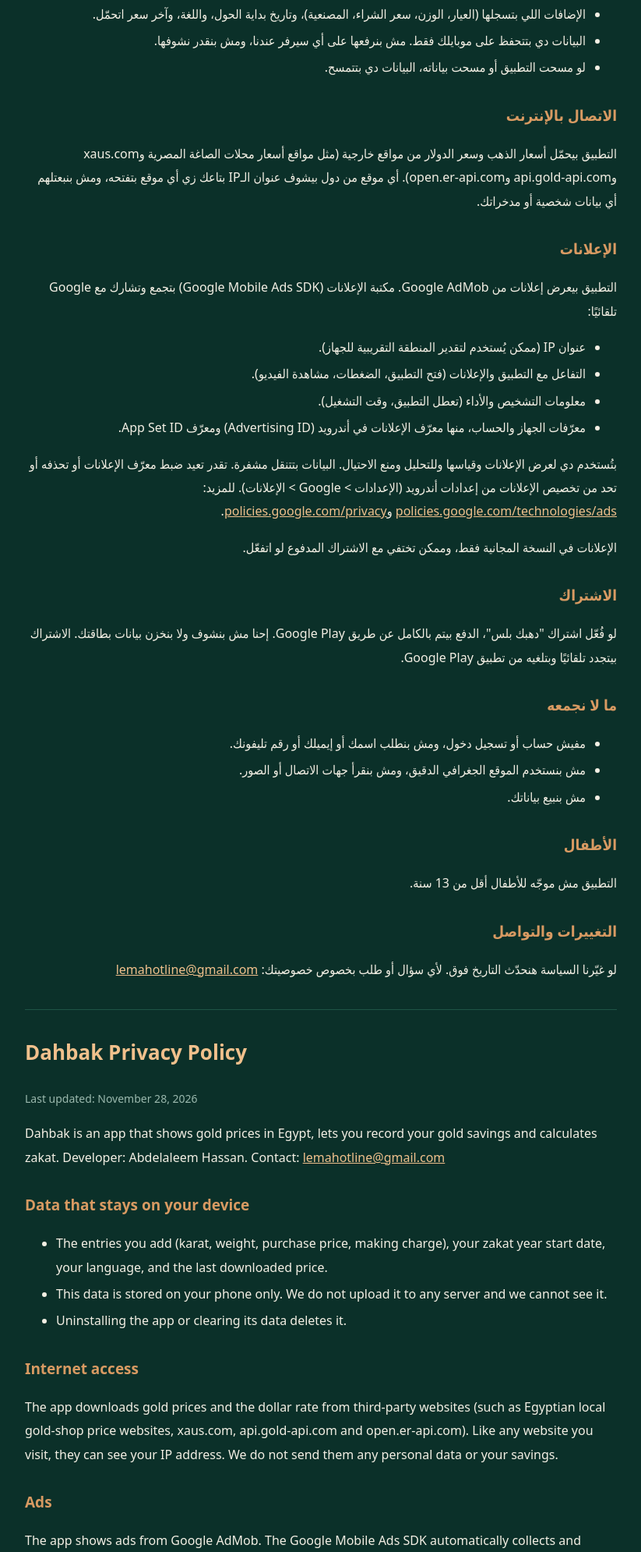
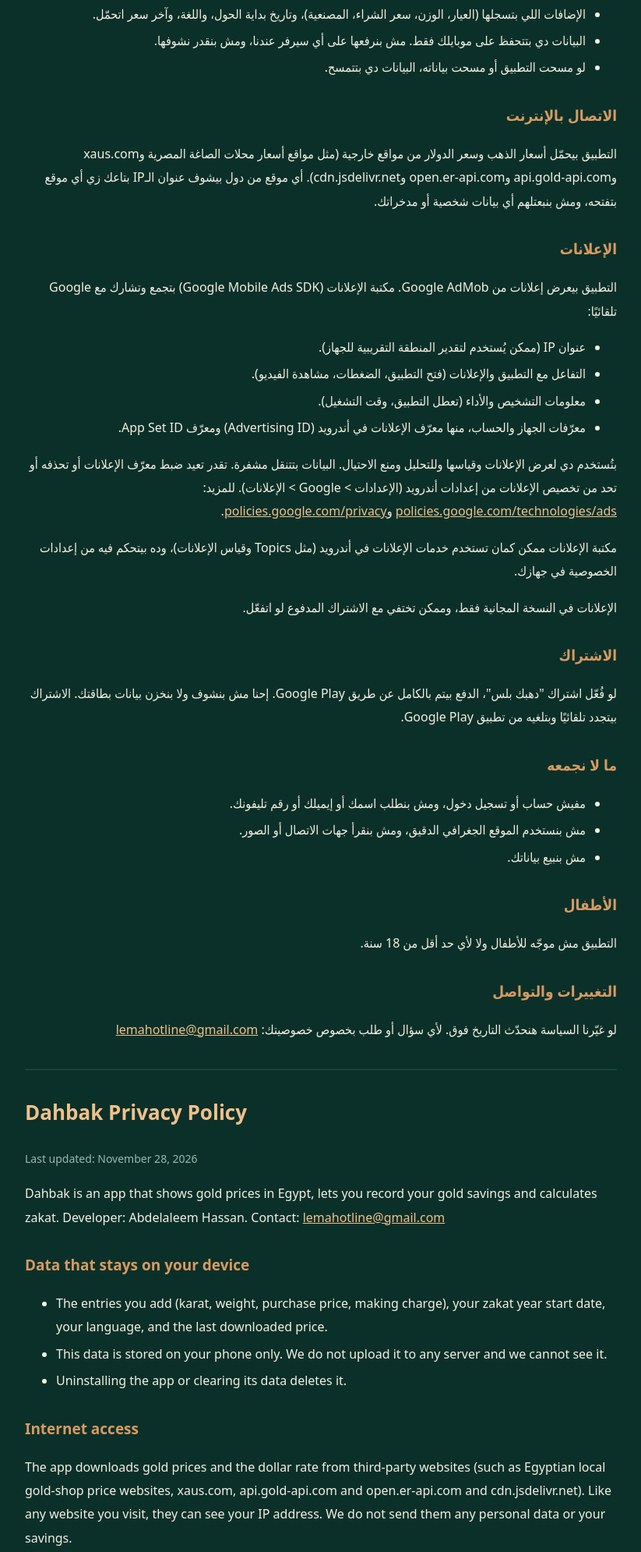
Before and after one commit to lemahotline-ctrl/gold-demo, a plain HTML site: page privacy/index.html in a window 1280 px wide. Shown: the part 289-2279 px from the top of the page at 78% size, without its empty margins (228-1051 px from the left). Drawn offline with Linux system fonts and the light colour scheme.

Commit message:
Privacy: add jsdelivr, ad services, 18+ wording

```diff
--- a/privacy/index.html
+++ b/privacy/index.html
@@ -27,7 +27,7 @@ a{color:#f0c08c}li{margin:4px 0}.en{direction:ltr;text-align:left}
 </ul>
 
 <h2>الاتصال بالإنترنت</h2>
-<p>التطبيق بيحمّل أسعار الذهب وسعر الدولار من مواقع خارجية (مثل مواقع أسعار محلات الصاغة المصرية وxaus.com وapi.gold-api.com وopen.er-api.com). أي موقع من دول بيشوف عنوان الـIP بتاعك زي أي موقع بتفتحه، ومش بنبعتلهم أي بيانات شخصية أو مدخراتك.</p>
+<p>التطبيق بيحمّل أسعار الذهب وسعر الدولار من مواقع خارجية (مثل مواقع أسعار محلات الصاغة المصرية وxaus.com وapi.gold-api.com وopen.er-api.com وcdn.jsdelivr.net). أي موقع من دول بيشوف عنوان الـIP بتاعك زي أي موقع بتفتحه، ومش بنبعتلهم أي بيانات شخصية أو مدخراتك.</p>
 
 <h2>الإعلانات</h2>
 <p>التطبيق بيعرض إعلانات من Google AdMob. مكتبة الإعلانات (Google Mobile Ads SDK) بتجمع وتشارك مع Google تلقائيًا:</p>
@@ -38,6 +38,7 @@ a{color:#f0c08c}li{margin:4px 0}.en{direction:ltr;text-align:left}
 <li>معرّفات الجهاز والحساب، منها معرّف الإعلانات في أندرويد (Advertising ID) ومعرّف App Set ID.</li>
 </ul>
 <p>بتُستخدم دي لعرض الإعلانات وقياسها وللتحليل ومنع الاحتيال. البيانات بتتنقل مشفرة. تقدر تعيد ضبط معرّف الإعلانات أو تحذفه أو تحد من تخصيص الإعلانات من إعدادات أندرويد (الإعدادات &gt; Google &gt; الإعلانات). للمزيد: <a href="https://policies.google.com/technologies/ads">policies.google.com/technologies/ads</a> و<a href="https://policies.google.com/privacy">policies.google.com/privacy</a>.</p>
+<p>مكتبة الإعلانات ممكن كمان تستخدم خدمات الإعلانات في أندرويد (مثل Topics وقياس الإعلانات)، وده بيتحكم فيه من إعدادات الخصوصية في جهازك.</p>
 <p>الإعلانات في النسخة المجانية فقط، وممكن تختفي مع الاشتراك المدفوع لو اتفعّل.</p>
 
 <h2>الاشتراك</h2>
@@ -51,7 +52,7 @@ a{color:#f0c08c}li{margin:4px 0}.en{direction:ltr;text-align:left}
 </ul>
 
 <h2>الأطفال</h2>
-<p>التطبيق مش موجّه للأطفال أقل من 13 سنة.</p>
+<p>التطبيق مش موجّه للأطفال ولا لأي حد أقل من 18 سنة.</p>
 
 <h2>التغييرات والتواصل</h2>
 <p>لو غيّرنا السياسة هنحدّث التاريخ فوق. لأي سؤال أو طلب بخصوص خصوصيتك: <a href="mailto:lemahotline@gmail.com">lemahotline@gmail.com</a></p>
@@ -69,7 +70,7 @@ a{color:#f0c08c}li{margin:4px 0}.en{direction:ltr;text-align:left}
 </ul>
 
 <h2>Internet access</h2>
-<p>The app downloads gold prices and the dollar rate from third-party websites (such as Egyptian local gold-shop price websites, xaus.com, api.gold-api.com and open.er-api.com). Like any website you visit, they can see your IP address. We do not send them any personal data or your savings.</p>
+<p>The app downloads gold prices and the dollar rate from third-party websites (such as Egyptian local gold-shop price websites, xaus.com, api.gold-api.com and open.er-api.com and cdn.jsdelivr.net). Like any website you visit, they can see your IP address. We do not send them any personal data or your savings.</p>
 
 <h2>Ads</h2>
 <p>The app shows ads from Google AdMob. The Google Mobile Ads SDK automatically collects and shares with Google:</p>
@@ -80,6 +81,7 @@ a{color:#f0c08c}li{margin:4px 0}.en{direction:ltr;text-align:left}
 <li>Device and account identifiers, including the Android advertising ID and the app set ID.</li>
 </ul>
 <p>This is used for advertising, analytics and fraud prevention. The data is encrypted in transit. You can reset or delete your advertising ID or limit ad personalization in Android settings (Settings &gt; Google &gt; Ads). More: <a href="https://policies.google.com/technologies/ads">policies.google.com/technologies/ads</a> and <a href="https://policies.google.com/privacy">policies.google.com/privacy</a>.</p>
+<p>The ads SDK may also use Android's ad services (such as Topics and ad attribution), which you control in your device's privacy settings.</p>
 <p>Ads appear in the free version only and may be hidden with a paid subscription if one is enabled.</p>
 
 <h2>Subscription</h2>
@@ -93,7 +95,7 @@ a{color:#f0c08c}li{margin:4px 0}.en{direction:ltr;text-align:left}
 </ul>
 
 <h2>Children</h2>
-<p>The app is not directed to children under 13.</p>
+<p>The app is not directed to children or to anyone under 18.</p>
 
 <h2>Changes and contact</h2>
 <p>If we change this policy we will update the date above. For any question or privacy request: <a href="mailto:lemahotline@gmail.com">lemahotline@gmail.com</a></p>
```
